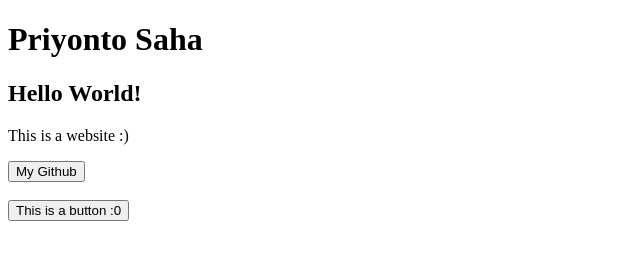
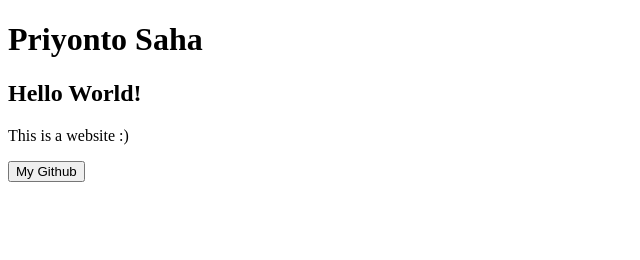
Before and after one commit to P-Saha/p-saha.github.io, a plain HTML site: page index.html in a window 1280 px wide. Shown: the whole page, without its empty margins (0-640 px from the left). Drawn offline with Linux system fonts and the light colour scheme.

Commit message:
Update index.html
Remove button

```diff
--- a/index.html
+++ b/index.html
@@ -8,11 +8,6 @@ This is a website :) <br>
 <form action="https://github.com/P-Saha">
     <input type="submit" value="My Github" />
 </form>
-<br>
-<form action="https://youtu.be/dQw4w9WgXcQ">
-    <input type="submit" value="This is a button :0" />
-</form>
-<br>
 </p>
 </body>
 </html>
```
